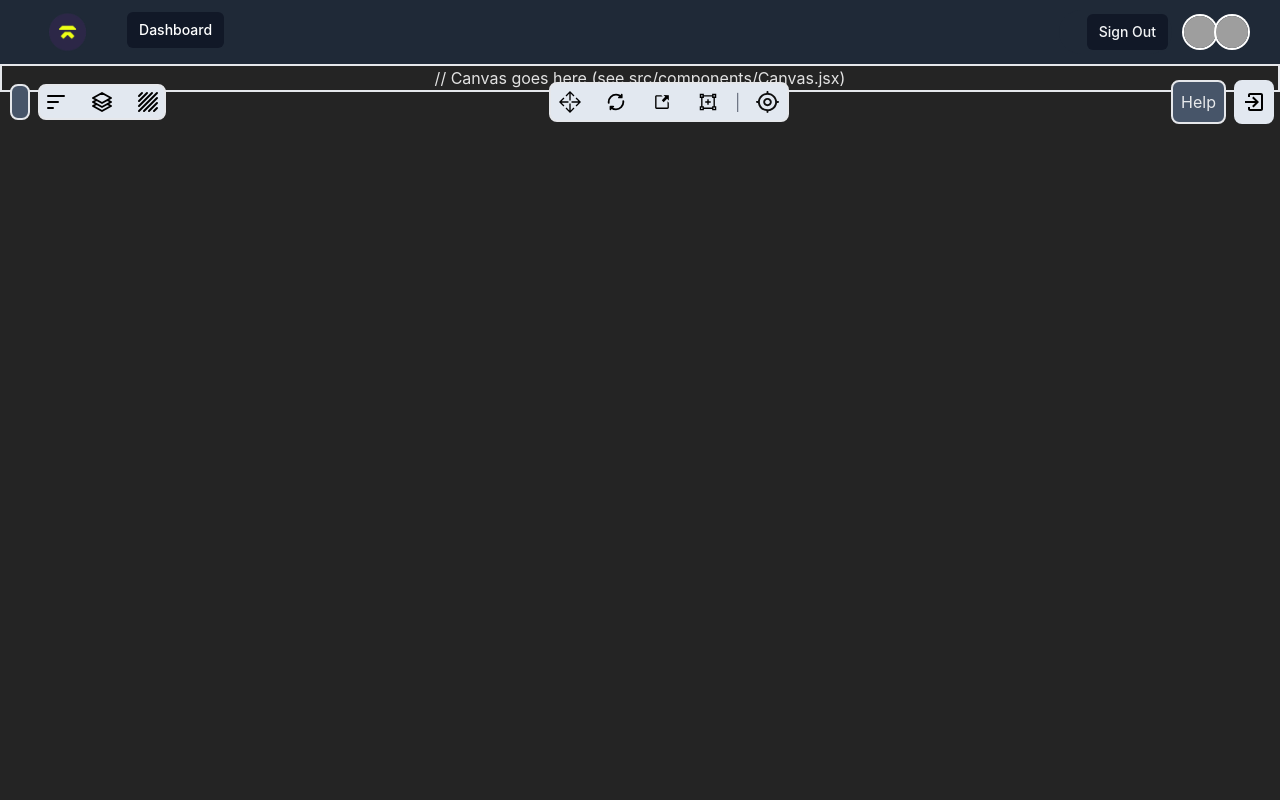
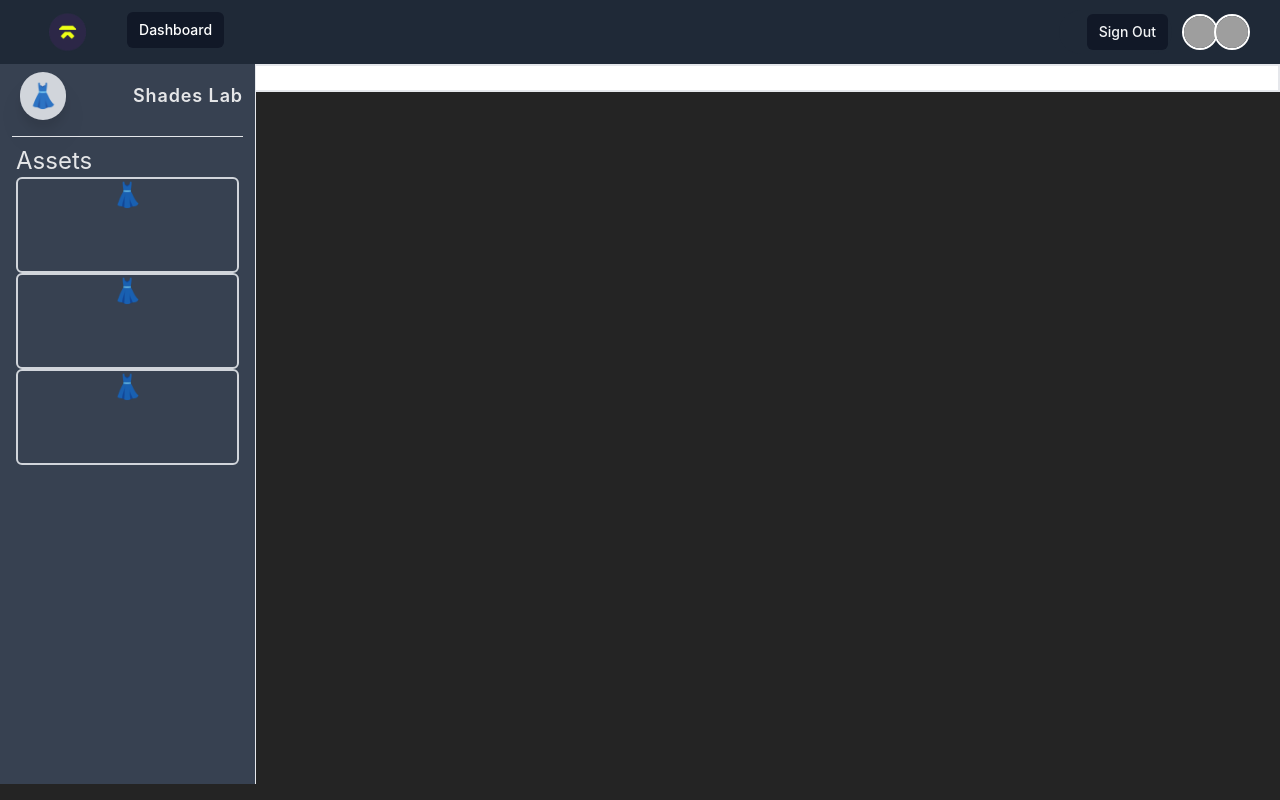
Before and after one commit to wewerlive/kiosk, a React (Vite) app: page /app/1 in a window 1280 px wide. Built offline with nearby package versions, Linux system fonts and the light colour scheme; grey boxes are pictures that could not be loaded.

Commit message:
ectra page changegs
Signed-off-by: Bhaumic Singh <bhaumiksingh2000@gmail.com>

```diff
--- a/src/App.jsx
+++ b/src/App.jsx
@@ -2,16 +2,17 @@ import { useState } from 'react';
 import './App.css';
 import Sidebar from './components/Sidebar';
 import Content from './Layout/Content';
-import { DevicePair } from './components/Modal';
+import { DevicePair, ProjectList } from './components/Modal';
 
 function App() {
-  const [count, setCount] = useState(0);
+  const [open, setOpen] = useState(false);
 
   return (
     <div className='w-full h-full flex'>
       <Sidebar />
       <Content />
-      <DevicePair />
+      {/* <DevicePair state={open} /> */}
+      <ProjectList />
     </div>
   );
 }
--- a/src/components/Modal.jsx
+++ b/src/components/Modal.jsx
@@ -1,8 +1,104 @@
-import { useState } from 'react';
+import { useState } from "react";
+import { useNavigate } from "react-router-dom";
 
-export const DevicePair = () => {
+export const DevicePair = (props) => {
   const [active, setActive] = useState(true);
 
+  return (
+    <div
+      className={
+        props.open
+          ? 'absolute h-full w-screen z-40 backdrop-blur-md text-black flex justify-center items-center'
+          : 'hidden'
+      }
+    >
+      <div
+        id='popup-modal'
+        tabIndex='-1'
+        class='p-4 overflow-x-hidden overflow-y-auto md:inset-0 h-[calc(100%-1rem)] w-[calc(100%-1rem)] fixed z-50 outline-none focus:outline-none justify-center items-center flex'
+      >
+        <div class='relative w-full max-w-md max-h-full'>
+          <div class='relative bg-gray-200 rounded-lg shadow dark:bg-gray-700'>
+            <button
+              type='button'
+              onClick={() => setActive(!active)}
+              class='absolute top-3 right-2.5 text-gray-400 bg-transparent hover:bg-gray-200 hover:text-gray-900 rounded-lg text-sm w-8 h-8 ml-auto inline-flex justify-center items-center dark:hover:bg-gray-600 dark:hover:text-white'
+              data-modal-hide='popup-modal'
+            >
+              <svg
+                class='w-3 h-3'
+                aria-hidden='true'
+                xmlns='http://www.w3.org/2000/svg'
+                fill='none'
+                viewBox='0 0 14 14'
+              >
+                <path
+                  stroke='currentColor'
+                  stroke-linecap='round'
+                  stroke-linejoin='round'
+                  stroke-width='2'
+                  d='m1 1 6 6m0 0 6 6M7 7l6-6M7 7l-6 6'
+                />
+              </svg>
+              <span class='sr-only'>Close modal</span>
+            </button>
+            <div class='p-6 text-center'>
+              <h3 className='text-xl font-semibold'>Pair your device</h3>
+              <div className='mt-4 grid grid-cols-5'>
+                {[...Array(5)].map((e, i) => (
+                  <button className='flex flex-col items-center'>
+                    <img
+                      src='https://via.placeholder.com/100'
+                      alt='device'
+                      className='w-16 h-16 rounded-full hover:border-twinpurple-500 hover:border-2'
+                    />
+                    <p className='text-sm'>Device {i + 1}</p>
+                  </button>
+                ))}
+              </div>
+              <div class='mt-8 mb-2 text-sm text-gray-500 dark:text-gray-400'>
+                <p>
+                  To pair your device, enter the code displayed on your device
+                  below.
+                </p>
+                <input
+                  type='text'
+                  className='mt-4 w-full p-2 border border-gray-300 rounded-md'
+                />
+                <button className='mt-4 w-full p-2 bg-twingreen-50 text-twinpurple-500 font-bold rounded-md'>
+                  Pair
+                </button>
+              </div>
+            </div>
+          </div>
+        </div>
+      </div>
+    </div>
+  );
+};
+
+export const ProjectList = (props) => {
+  const [active, setActive] = useState(true);
+  const navigate = useNavigate();
+
+  const Lab = [
+    {
+      icon: '💄',
+      name: 'Cosmetic',
+    },
+    {
+      icon: '🕶️',
+      name: 'Shades',
+    },
+    {
+      icon: '👗',
+      name: 'Dress',
+    },
+    {
+      icon: '👟',
+      name: 'Shoes',
+    },
+  ];
   return (
     <div
       className={
@@ -42,33 +138,29 @@ export const DevicePair = () => {
               <span class='sr-only'>Close modal</span>
             </button>
             <div class='p-6 text-center'>
-              <h3 className='text-xl font-semibold'>Pair your device</h3>
-              <div className='mt-4 grid grid-cols-5'>
-                {[...Array(5)].map((e, i) => (
+              <h3 className='text-xl font-semibold'>Choose Your Preview Lab</h3>
+              <div className='mt-4 grid grid-cols-4 gap-x-10'>
+                {Lab.map(({ icon, name }, i) => (
                   <button
+                    key={i}
                     className='flex flex-col items-center'
+                    onClick={() => navigate(`/app/${i}`)}
                   >
-                    <img
-                      src='https://via.placeholder.com/100'
-                      alt='device'
-                      className='w-16 h-16 rounded-full hover:border-twinpurple-500 hover:border-2'
-                    />
-                    <p className='text-sm'>Device {i + 1}</p>
+                    <p className='w-16 h-16 rounded-full hover:border-twinpurple-500 hover:border-2 flex justify-center items-center bg-gray-100 drop-shadow-2xl'>
+                      {icon}{' '}
+                    </p>
+                    <p className='text-sm font-semibold mt-2'>
+                      {name} <br /> Lab
+                    </p>
                   </button>
                 ))}
               </div>
-              <div class='mt-8 mb-2 text-sm text-gray-500 dark:text-gray-400'>
-                <p>
-                  To pair your device, enter the code displayed on your device
-                  below.
+              <div class='mt-8 mb-2 text-xs text-gray-500 dark:text-gray-400'>
+                <p className='tracking-tight'>
+                  AR-based preview labs redefine design policies, enabling
+                  dynamic, real-world testing for compliance, fostering
+                  creativity while ensuring adherence to regulations
                 </p>
-                <input
-                  type='text'
-                  className='mt-4 w-full p-2 border border-gray-300 rounded-md'
-                />
-                <button className='mt-4 w-full p-2 bg-twingreen-50 text-twinpurple-500 font-bold rounded-md'>
-                  Pair
-                </button>
               </div>
             </div>
           </div>
--- a/src/main.jsx
+++ b/src/main.jsx
@@ -7,10 +7,10 @@ import Layout from './Layout/Layout.jsx';
 import App from './App.jsx';
 import './index.css';
 import Login from './pages/LogIn.jsx';
-import Canvas from './pages/Canvas.jsx';
 import MoreInfo from './pages/MoreInfo.jsx';
 import SignUp from './pages/SignUp.jsx';
 import Projects from './pages/Projects.jsx';
+import Editor from './pages/Editor.jsx';
 
 const Router = createBrowserRouter([
   {
@@ -34,7 +34,7 @@ const Router = createBrowserRouter([
       },
       {
         path: '/app/:id',
-        element: <Canvas />,
+        element: <Editor />,
         errorElement: <Error />,
       },
       {
--- a/src/pages/Canvas.jsx
+++ b/src/pages/Canvas.jsx
@@ -31,7 +31,7 @@ const SidebarHandler = () => {
   return (
     <div className='flex gap-x-2'>
       <button className='border-2 p-2 rounded-lg bg-slate-600'>
-        <PlusMarkSvg />
+        <PlusMarkSvg size={`h-4 w-4`} />
       </button>
       <div className='border-2 w-32 bg-slate-200 flex justify-between items-center rounded-lg'>
         <button className='hover:bg-zinc-600 p-1 rounded-md w-8'>
--- /dev/null
+++ b/src/pages/Editor.jsx
@@ -0,0 +1,61 @@
+import { useEffect } from 'react';
+import { useState } from 'react';
+import { useParams } from 'react-router-dom';
+
+const Editor = () => {
+  const labId = useParams().id;
+  return (
+    <>
+      <aside
+        id='logo-sidebar'
+        class='fixed -top-[0.99rem] left-0 z-10 w-64 h-screen pt-20 transition-transform -translate-x-full bg-white border-r border-gray-200 sm:translate-x-0 dark:bg-gray-800 dark:border-gray-700'
+        aria-label='Sidebar'
+      >
+        <div class='h-full px-3 pb-4 overflow-y-auto bg-gray-700 dark:bg-gray-800'>
+          <div className='w-full flex justify-between items-center'>
+            <button className='rounded-full m-2 bg-gray-300 text-2xl p-2 drop-shadow-xl'>
+              👗
+            </button>
+            {/* if labId === 0 then cosmetic lab if === 1 then Lens lab if === 2 then dress lab if === 3 then shoes lab */}
+            {labId === '0' ? (
+              <p className='text-lg font-semibold tracking-wider'>
+                Cosmetic Lab
+              </p>
+            ) : labId === '1' ? (
+              <p className='text-lg font-semibold tracking-wider'>
+                Shades Lab
+              </p>
+            ) : labId === '2' ? (
+              <p className='text-lg font-semibold tracking-wider'>
+                Dress Lab
+              </p>
+            ) : labId === '3' ? (
+              <p className='text-lg font-semibold tracking-wider'>
+                Shoes Lab
+              </p>
+            ) : null}
+          </div>
+          <hr className='mt-2'/>
+          <div className='w-full mt-2 text-start px-1'>
+            <h2 className='text-2xl'>
+              Assets
+            </h2>
+            <div className='grid grid-row-3'>
+              <div className='w-full h-24 border-2 border-gray-300 rounded-md'>
+                <p className='text-2xl text-center'>👗</p>
+              </div>
+              <div className='w-full h-24 border-2 border-gray-300 rounded-md'>
+                <p className='text-2xl text-center'>👗</p>
+              </div>
+              <div className='w-full h-24 border-2 border-gray-300 rounded-md'>
+                <p className='text-2xl text-center'>👗</p>
+              </div>
+            </div>
+          </div>
+        </div>
+      </aside>
+      <main className='bg-white h-full w-screen border-2'>game of throme</main>
+    </>
+  );
+};
+export default Editor;
```
Also changed, not shown: 1 other file (tests, documents, lock files or other folders).
